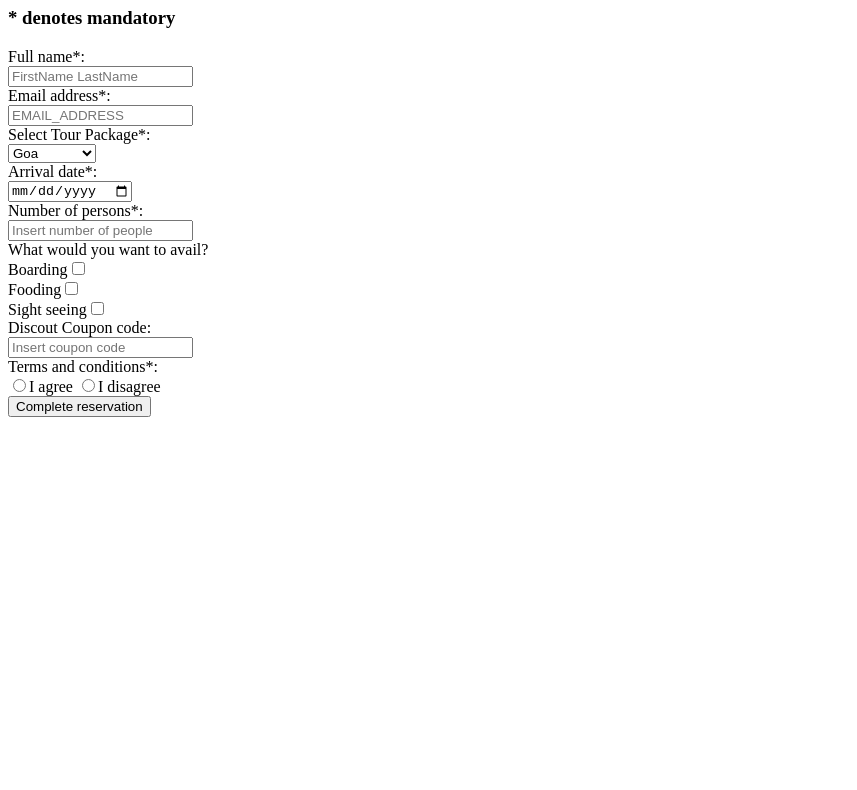
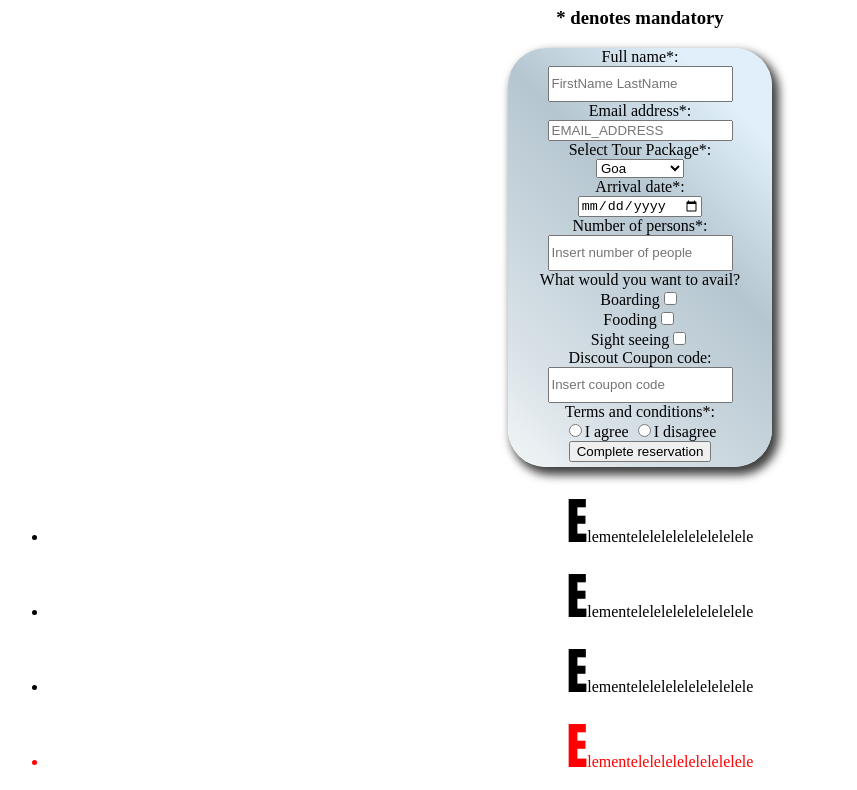
Before and after one commit to lionescu/HTML, a plain HTML site: page Tema_formular.html in a window 1280 px wide. Shown: the part 73-863 px from the top of the page, without its empty margins (0-857 px from the left). Before the commit the page ends 800 px from the top, so only its background shows below. Drawn offline with Linux system fonts and the light colour scheme.

Commit message:
CSS week 1

```diff
--- a/Tema_formular.html
+++ b/Tema_formular.html
@@ -2,8 +2,10 @@
 <hmtl>
   <head>
     <title>Form</title>
+    <link rel="stylesheet" href="style_formular.css">
   </head>
   <body>
+    <div id="allForm">
     <h1>Travel reservation form</h1>
     <h3>* denotes mandatory</h3>
     <form>
@@ -52,13 +54,13 @@
       What would you want to avail?
       <br />
       <label for="prefferences1">Boarding</label
-      ><input type="checkbox" id="prefferences1" value="Boarding" />
+      ><input type="checkbox" id="prefferences1" value="Boarding" class="checkbox" />
       <br />
       <label for="prefferences2">Fooding</label
-      ><input type="checkbox" id="prefferences2" value="Fooding" />
+      ><input type="checkbox" id="prefferences2" value="Fooding" class="checkbox" />
       <br />
       <label for="prefferences3">Sight seeing</label
-      ><input type="checkbox" id="prefferences3" value="Sight_seeing" />
+      ><input type="checkbox" id="prefferences3" value="Sight_seeing" class="checkbox" />
       <br />
       Discout Coupon code:
       <br />
@@ -81,5 +83,41 @@
       <br />
       <input type="submit" value="Complete reservation" />
     </form>
+    </div>
+    <ul>
+      <li>Elementelelelelelelelelelele</li>
+      <li>Elementelelelelelelelelelele</li>
+      <li>Elementelelelelelelelelelele</li>
+      <li>Elementelelelelelelelelelele</li>
+      <li>Elementelelelelelelelelelele</li>
+      <li>Elementelelelelelelelelelele</li>
+      <li>Elementelelelelelelelelelele</li>
+      <li>Elementelelelelelelelelelele</li>
+      <li>Elementelelelelelelelelelele</li>
+      <li>Elementelelelelelelelelelele</li>
+      <li>Elementelelelelelelelelelele</li>
+      <li>Elementelelelelelelelelelele</li>
+      <li>Elementelelelelelelelelelele</li>
+      <li>Elementelelelelelelelelelele</li>
+      <li>Elementelelelelelelelelelele</li>
+      <li>Elementelelelelelelelelelele</li>
+      <li>Elementelelelelelelelelelele</li>
+      <li>Elementelelelelelelelelelele</li>
+      <li>Elementelelelelelelelelelele</li>
+      <li>Elementelelelelelelelelelele</li>
+      <li>Elementelelelelelelelelelele</li>
+      <li>Elementelelelelelelelelelele</li>
+      <li>Elementelelelelelelelelelele</li>
+      <li>Elementelelelelelelelelelele</li>
+      <li>Elementelelelelelelelelelele</li>
+      <li>Elementelelelelelelelelelele</li>
+      <li>Elementelelelelelelelelelele</li>
+      <li>Elementelelelelelelelelelele</li>
+      <li>Elementelelelelelelelelelele</li>
+      <li>Elementelelelelelelelelelele</li>
+      <li>Elementelelelelelelelelelele</li>
+      <li>Elementelelelelelelelelelele</li>
+      <li>Elementelelelelelelelelelele</li>
+    </ul>
   </body>
 </hmtl>
--- a/style_formular.css
+++ b/style_formular.css
@@ -0,0 +1,23 @@
+form {
+    text-align: center;
+    border-radius: 1cm;
+    background: linear-gradient(45deg, rgba(242,246,248,1) 0%, rgba(216,225,231,1) 20%, rgba(181,198,208,1) 59%, rgba(224,239,249,1) 86%, rgba(224,239,249,1) 100%);
+    box-shadow: 5px 6px 10px 2px rgba(0,0,0,0.75);
+    margin: 0px 500px 0px;
+    padding-bottom:5px;
+    text-align: center;
+}
+body {
+    text-align: center;
+}
+input[type="text"] {
+    height: 30px;
+}
+
+ul li:nth-child(4n) {
+    Color:red;
+}
+ul li::first-letter{
+    font-family: Impact, Haettenschweiler, 'Arial Narrow Bold', sans-serif;
+    font-size: 50px;
+}
```
